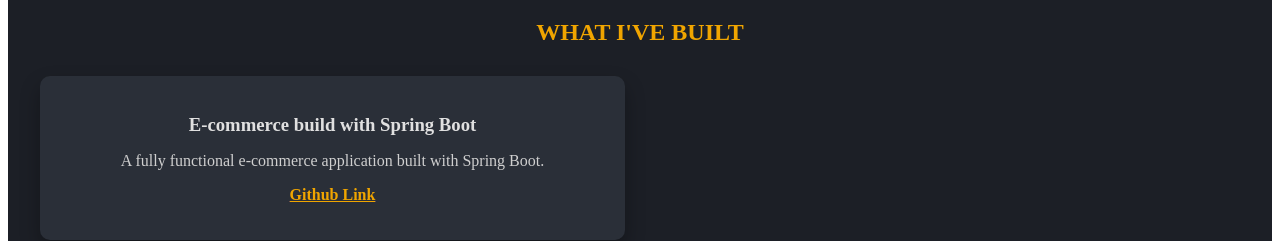
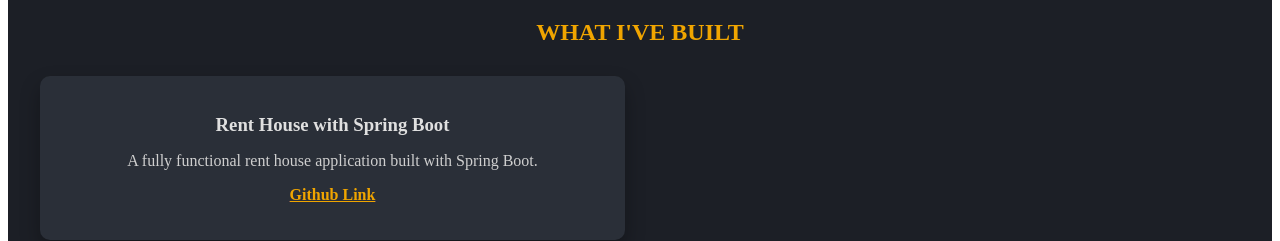
Before and after one commit to georgi3223/portfolio-next, a Next.js app: page / in a window 1280 px wide. Shown: the part 2011-2252 px from the top of the page. Built offline with nearby package versions, Linux system fonts and the light colour scheme.

Commit message:
change projects file

```diff
--- a/components/Projects.jsx
+++ b/components/Projects.jsx
@@ -11,8 +11,8 @@
         <div className={styles.grid}>
           <div className={styles.projectItem}>
             <div className={styles.info}>
-              <h3 className={styles.title}>E-commerce build with Spring Boot</h3>
-              <p className={styles.description}>A fully functional e-commerce application built with Spring Boot.</p>
+              <h3 className={styles.title}>Rent House with Spring Boot</h3>
+              <p className={styles.description}>A fully functional rent house application built with Spring Boot.</p>
               <Link href="https://github.com/georgi3223/rent-house-spring-boot">
                 <p className={styles.moreInfo}>Github Link</p>
               </Link>
```
